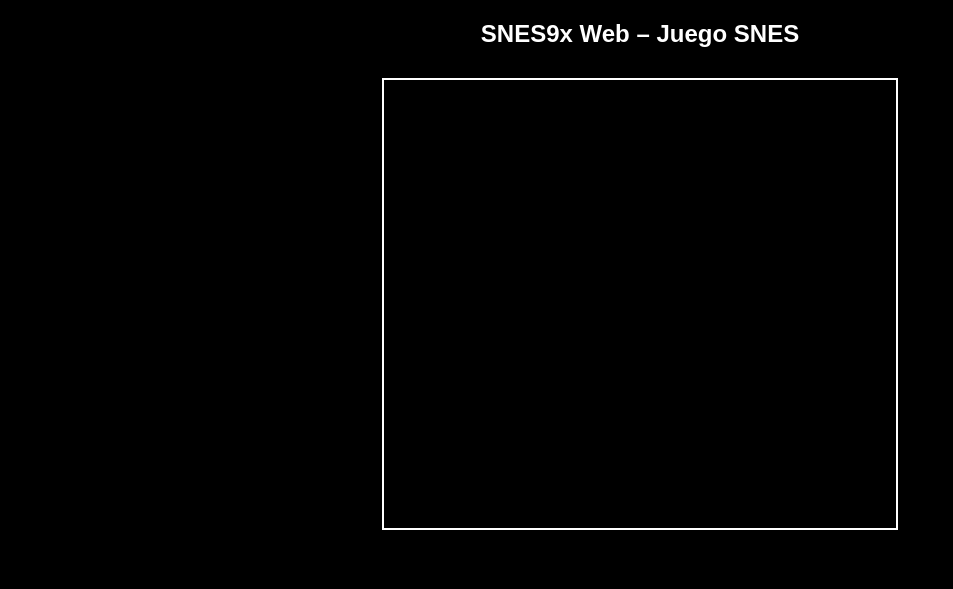
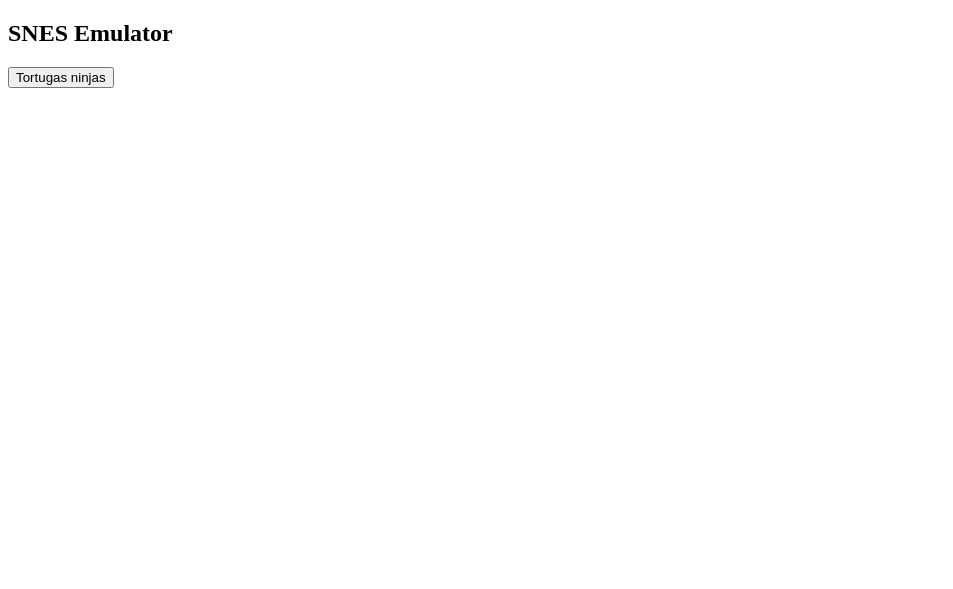
Before and after one commit to Andres87Paul87/snes, a plain HTML site: page index.html in a window 1280 px wide. Shown: the whole page, without its empty margins (0-953 px from the left). Drawn offline with Linux system fonts and the light colour scheme.

Commit message:
Update index.html

```diff
--- a/index.html
+++ b/index.html
@@ -1,35 +1,37 @@
 <!DOCTYPE html>
-<html lang="es">
+<html>
 <head>
-    <meta charset="UTF-8">
-    <title>SNES9x Web</title>
-    <style>
-        body {
-            background: #000;
-            color: white;
-            text-align: center;
-            font-family: Arial;
-        }
-        canvas {
-            border: 2px solid #fff;
-            margin-top: 10px;
-        }
-    </style>
+<meta charset="utf-8">
+<title>SNES</title>
 </head>
+
 <body>
 
-<h2>SNES9x Web – Juego SNES</h2>
+<h2>SNES Emulator</h2>
 
-<canvas id="canvas" width="512" height="448"></canvas>
+<!-- BOTONES DE JUEGOS -->
+<button onclick="loadGame('roms/tmt4.sfc')">Tortugas ninjas </button>
+
+<br><br>
+
+<div style="width:640px;height:480px">
+  <div id="game"></div>
+</div>
 
 <script>
-    var Module = {
-        canvas: document.getElementById("canvas"),
-        arguments: ["tmt4.sfc"]
-    };
+function loadGame(rom) {
+    document.getElementById("game").innerHTML = "";
+
+    window.EJS_player = "#game";
+    window.EJS_gameUrl = rom;
+    window.EJS_core = "snes";
+
+    // Recargar el emulador
+    let script = document.createElement("script");
+    script.src = "https://www.emulatorjs.com/loader.js";
+    document.body.appendChild(script);
+}
 </script>
-
-<script src="snes9x.js"></script>
 
 </body>
 </html>
```
